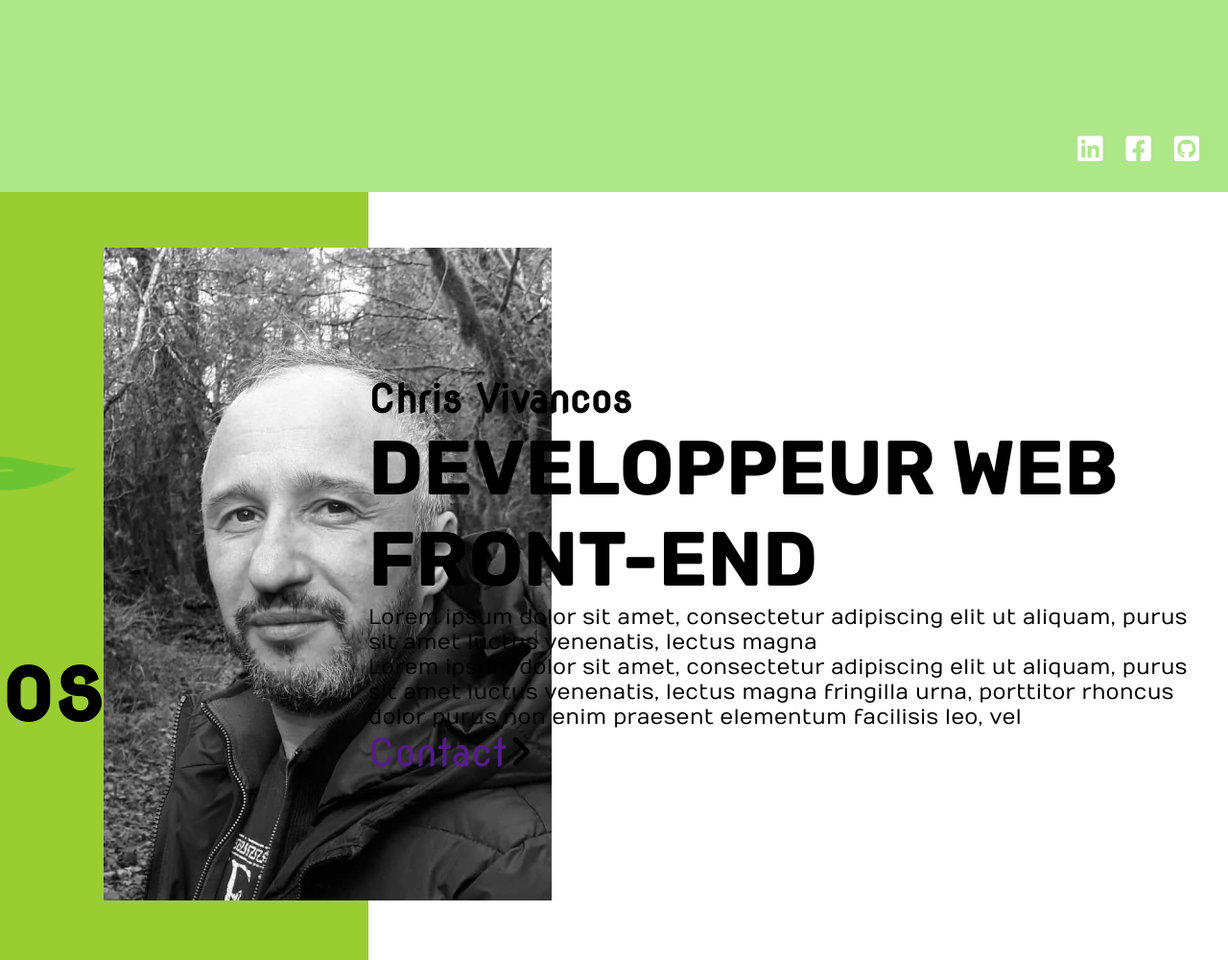
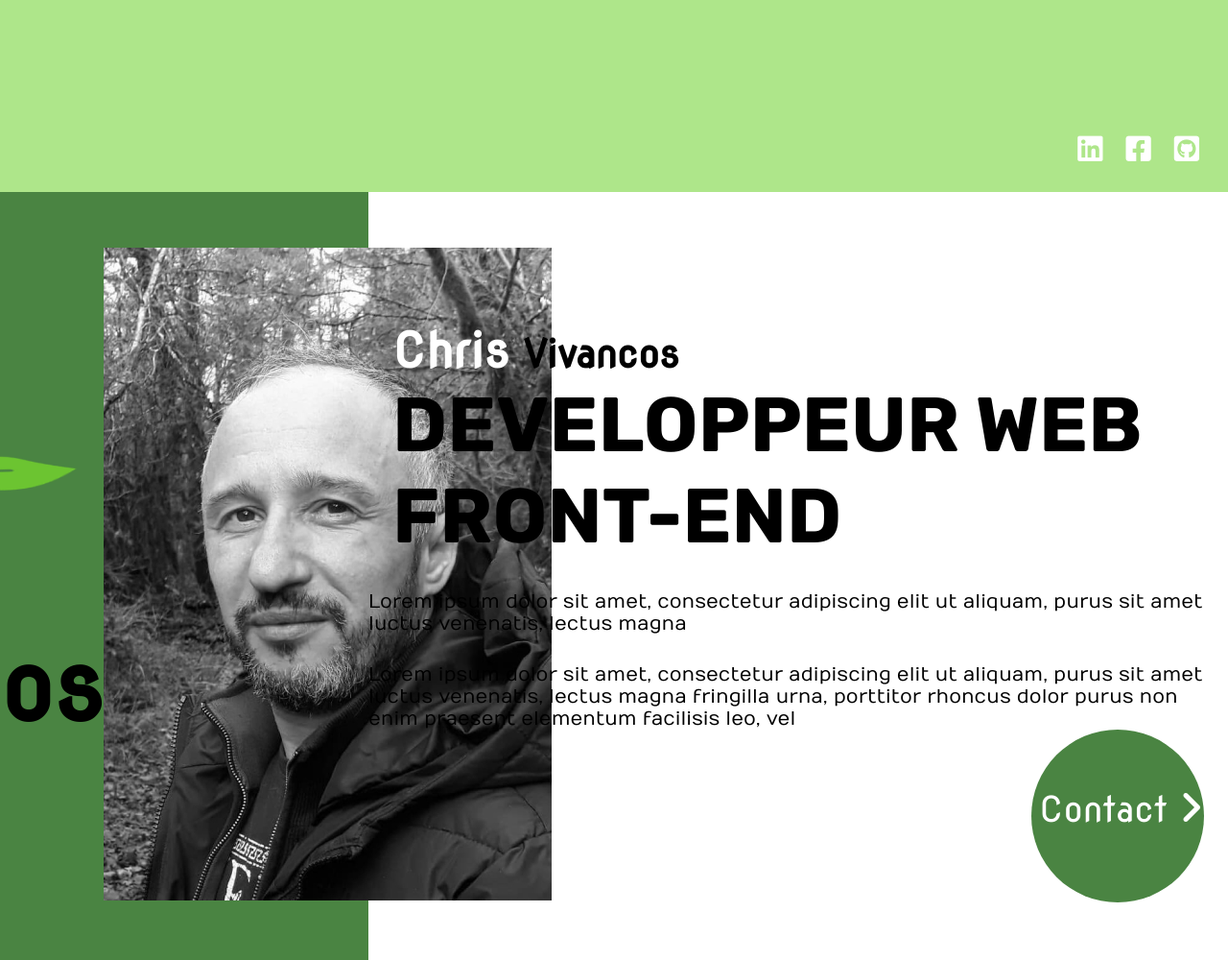
Before and after one commit to chrisviv/portfolio-chris, a PHP site: page / in a window 1280 px wide. Shown: the part 600-1600 px from the top of the page at 96% size. Run offline with PHP 8.4, Linux system fonts and the light colour scheme.

Commit message:
modification A PROPOS

```diff
--- a/assets/css/style.css
+++ b/assets/css/style.css
@@ -108,7 +108,7 @@ h1,.moi,.prenom{
     justify-content: center;
     align-items: center;
     flex-direction: row;
-    background: yellowgreen;
+    background: #4A8442;
 }
 #aPropos >.boxPhoto >.boxLogo{
     display: flex;
@@ -141,11 +141,21 @@ h1,.moi,.prenom{
 #boxPresentation >.presentation{
     display: flex;
     flex-direction: column;
-    margin-right: 20px;
+    margin-right: 25px;
 }
-#boxPresentation >.presentation > h3,a{
+#boxPresentation >.presentation > h3, a, h4{
+    margin-left: 25px;
+}
+#boxPresentation >.presentation > h3, a{
     font-family: "NovaRound";
     font-size: 40px;
+}
+#boxPresentation >.presentation > h3 > span{
+    color:#ffff;
+    font-size: 50px;
+}
+#boxPresentation >.presentation > h3 > span:hover{
+    color: black;
 }
 #boxPresentation >.presentation > h4{
     font-family: 'Rubik', sans-serif;
@@ -153,9 +163,37 @@ h1,.moi,.prenom{
 }
 #boxPresentation >.presentation > p{
     font-family: "Numans";
-    font-size: 22px;
+    font-size: 20px;
+    margin-top: 30px;
+}
+.roundContact{
+    width: 100%;
+    position: relative;
+    display: flex;
+    justify-content: flex-end;
+    align-items: center
+}
+.roundC{
+    font-size: 37px;
+}
+.roundC:hover{
+    color: black;
 }
 .roundContact > a{
-    /* color: white;  */
-   text-decoration: none;
+    color: white;
+    text-decoration: none;
+    z-index: 2;
+    margin-top: 60px;
+    margin-right: 4px;
 }
+.roundContact::after{
+    content:"";
+    position: absolute;
+    border-radius: 50%;
+    width: 180px;
+    height: 180px;
+    background:#4A8442;
+    z-index: 1;
+    top: 0px;
+    right: 0;
+}
--- a/index.html
+++ b/index.html
@@ -65,13 +65,12 @@
         </div>
         <div id="boxPresentation">
             <div class="presentation">
-                <h3>Chris Vivancos</h3>
+                <h3><span>Chris</span> Vivancos</h3>
                 <h4>DEVELOPPEUR WEB FRONT-END</h4>
                 <P>Lorem ipsum dolor sit amet, consectetur adipiscing elit ut aliquam, purus sit amet luctus venenatis, lectus magna </P>
                 <p>Lorem ipsum dolor sit amet, consectetur adipiscing elit ut aliquam, purus sit amet luctus venenatis, lectus magna fringilla urna, porttitor rhoncus dolor purus non enim praesent elementum facilisis leo, vel</p>
                 <div class="roundContact">
-                    <a class="roundContact" href="">Contact</a>
-                    <i class="fa-solid fa-angle-right"></i>
+                    <a class="roundC" href=""> Contact <i class="fa-solid fa-angle-right"></i></a>
                 </div>
         </div>
     </section>
```
